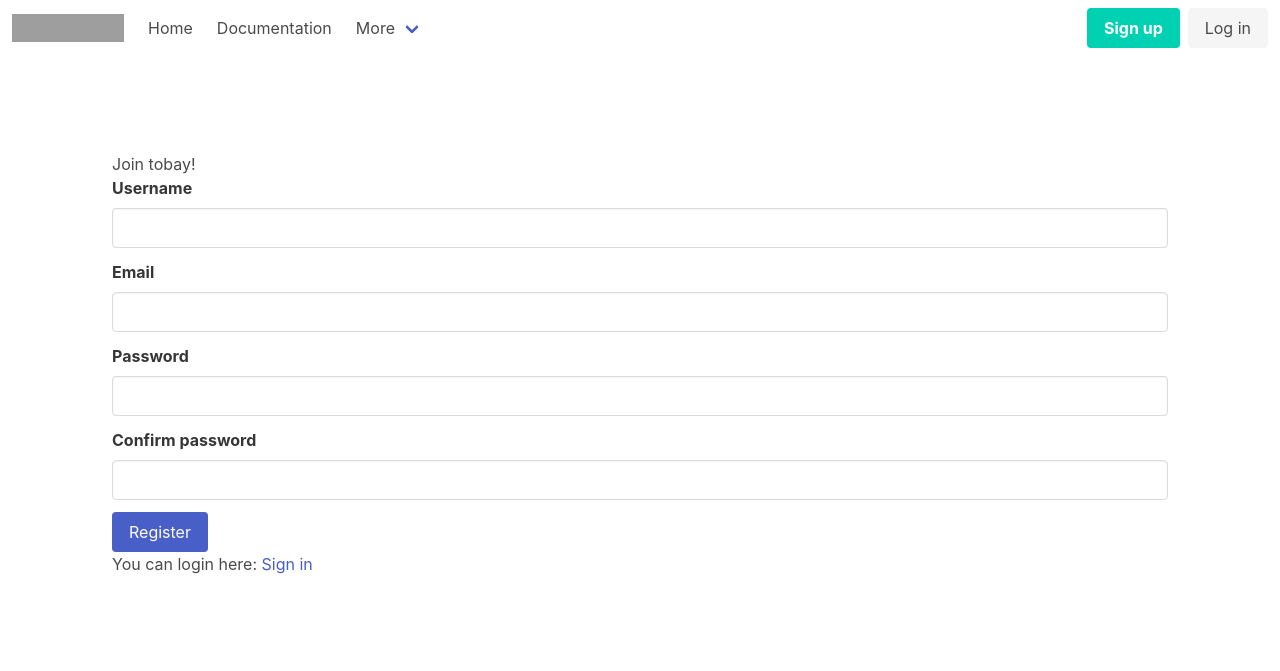
After one commit to sakonn/location-app, a Flask app: page /register in a window 1280 px wide. The commit adds this page. Shown: the top 671 px of the page. Run offline with Flask 2, Linux system fonts and the light colour scheme; grey boxes are pictures that could not be loaded.

Commit message:
Create login and register form

```diff
--- /dev/null
+++ b/backend/app.py
@@ -0,0 +1,54 @@
+from flask import Flask, render_template, url_for, flash, redirect
+from forms import RegistrationForm, LoginForm
+
+app = Flask(__name__)
+app.config['SECRET_KEY'] = '1bf5e2ce1bd28700fd2cfb4d013e8cc2'
+
+data = [
+   {
+      'author': 'Author 1',
+      'title': 'Title 1',
+      'content': 'Content 1'
+   },
+   {
+      'author': 'Author 2',
+      'title': 'Title 2',
+      'content': 'Content 2'
+   },
+   {
+      'author': 'Author 3',
+      'title': 'Title 3',
+      'content': 'Content 3'
+   }
+]
+
+
+@app.route("/")
+def index():
+   return render_template('home.html', data=data)
+
+@app.route("/about")
+def about():
+   return "<h1>Hello World about</h1>"
+
+@app.route("/register", methods=['GET', 'POST'])
+def register():
+   form = RegistrationForm()
+   if form.validate_on_submit():
+      flash(f'Account created for {form.username.data}!', 'success')
+      return redirect(url_for('index'))
+   return render_template('register.html', title='Register', form=form)
+
+@app.route("/login", methods=['GET', 'POST'])
+def login():
+   form = LoginForm()
+   if form.validate_on_submit():
+      if form.email.data == 'admin@blog.com' and form.password.data == 'password':
+         flash(f'You have been loggen in!', 'success')
+         return redirect(url_for('index'))
+      else:
+         flash(f'Login unsuccessfull !', 'danger')
+   return render_template('login.html', title='Log in', form=form)
+
+if __name__ == '__main__':
+  app.run(debug=True, port=5000)
--- /dev/null
+++ b/backend/forms.py
@@ -0,0 +1,21 @@
+from flask_wtf import FlaskForm
+from wtforms import StringField, PasswordField, SubmitField, BooleanField
+from wtforms.validators import DataRequired, Length, Email, EqualTo
+
+class RegistrationForm(FlaskForm):
+  username = StringField('Username', validators=[DataRequired(), Length(min=2, max=30)])
+
+  email = StringField('Email', validators=[DataRequired(), Email()])
+
+  password = PasswordField('Password', validators=[DataRequired()])
+  confimPassword = PasswordField('Confirm password', validators=[DataRequired(), EqualTo('password')])
+
+  submit = SubmitField('Register')
+
+class LoginForm(FlaskForm):
+  email = StringField('Email', validators=[DataRequired(), Email()])
+
+  password = PasswordField('Password', validators=[DataRequired()])
+  remember = BooleanField('Remember me')
+
+  submit = SubmitField('Log in')
--- a/backend/requirements.txt
+++ b/backend/requirements.txt
@@ -1,2 +1,5 @@
 Flask==2.0.2
 mysql-connector==2.2.9
+flask_wtf
+wtforms
+email_validator
--- a/backend/templates/layout.html
+++ b/backend/templates/layout.html
@@ -14,8 +14,26 @@
 </head>
 <body>
 
+  {% include 'navbar.html' %}
+
+<section class="section pt-6">
+  <div class="container">
+    {% with messages = get_flashed_messages(with_categories=true) %}
+    {% if messages %}
+      {% for category, message in messages %}
+        <div class="notification is-{{ category }}">
+          <button class="delete"></button>
+          {{ message }}
+        </div>
+      {% endfor %}
+    {% endif %}
+  {% endwith%}
+
   {% block content%}
   {% endblock %}
+  </div>
+</section>
+
 
 </body>
 </html>
--- /dev/null
+++ b/backend/templates/navbar.html
@@ -0,0 +1,60 @@
+<nav class="navbar" role="navigation" aria-label="main navigation">
+  <div class="navbar-brand">
+    <a class="navbar-item" href="{{ url_for('index')}}">
+      <img src="https://bulma.io/images/bulma-logo.png" width="112" height="28">
+    </a>
+
+    <a role="button" class="navbar-burger" aria-label="menu" aria-expanded="false" data-target="navbarBasicExample">
+      <span aria-hidden="true"></span>
+      <span aria-hidden="true"></span>
+      <span aria-hidden="true"></span>
+    </a>
+  </div>
+
+  <div id="navbarBasicExample" class="navbar-menu">
+    <div class="navbar-start">
+      <a class="navbar-item">
+        Home
+      </a>
+
+      <a class="navbar-item">
+        Documentation
+      </a>
+
+      <div class="navbar-item has-dropdown is-hoverable">
+        <a class="navbar-link">
+          More
+        </a>
+
+        <div class="navbar-dropdown">
+          <a class="navbar-item">
+            About
+          </a>
+          <a class="navbar-item">
+            Jobs
+          </a>
+          <a class="navbar-item">
+            Contact
+          </a>
+          <hr class="navbar-divider">
+          <a class="navbar-item">
+            Report an issue
+          </a>
+        </div>
+      </div>
+    </div>
+
+    <div class="navbar-end">
+      <div class="navbar-item">
+        <div class="buttons">
+          <a class="button is-primary" href="{{ url_for('register')}}">
+            <strong>Sign up</strong>
+          </a>
+          <a class="button is-light" href="{{ url_for('login')}}">
+            Log in
+          </a>
+        </div>
+      </div>
+    </div>
+  </div>
+</nav>
--- /dev/null
+++ b/backend/templates/register.html
@@ -0,0 +1,108 @@
+{% extends "layout.html" %}
+
+{% block content %}
+
+<section class="section">
+  <div class="container">
+    <form method="POST" action="">
+      {{ form.hidden_tag() }}
+      <fieldset class="form">
+        <legend>Join tobay!</legend>
+        <div class="field">
+          {{ form.username.label(class='label') }}
+
+
+          {% if form.username.errors %}
+            <div class="control has-icons-right">
+              {{ form.username(class='input is-danger') }}
+              <span class="icon is-small is-right">
+                <i class="fas fa-exclamation-triangle"></i>
+              </span>
+            </div>
+            {% for error in form.username.errors %}
+              <p class="help is-danger">{{ error }}</p>
+            {% endfor %}
+          {% else %}
+            <div class="control">
+              {{ form.username(class='input') }}
+            </div>
+          {% endif %}
+        </div>
+        <div class="field">
+          {{ form.email.label(class='label') }}
+
+          {% if form.email.errors %}
+            <div class="control has-icons-right">
+              {{ form.email(class='input is-danger') }}
+              <span class="icon is-small is-right">
+                <i class="fas fa-exclamation-triangle"></i>
+              </span>
+            </div>
+            {% for error in form.email.errors %}
+              <p class="help is-danger">{{ error }}</p>
+            {% endfor %}
+          {% else %}
+            <div class="control">
+              {{ form.email(class='input') }}
+            </div>
+          {% endif %}
+
+        </div>
+        <div class="field">
+          {{ form.password.label(class='label') }}
+
+          {% if form.password.errors %}
+            <div class="control has-icons-right">
+              {{ form.password(class='input is-danger') }}
+              <span class="icon is-small is-right">
+                <i class="fas fa-exclamation-triangle"></i>
+              </span>
+            </div>
+            {% for error in form.password.errors %}
+              <p class="help is-danger">{{ error }}</p>
+            {% endfor %}
+          {% else %}
+            <div class="control">
+              {{ form.password(class='input') }}
+            </div>
+          {% endif %}
+
+        </div>
+        <div class="field">
+          {{ form.confimPassword.label(class='label') }}
+
+          {% if form.confimPassword.errors %}
+            <div class="control has-icons-right">
+              {{ form.confimPassword(class='input is-danger') }}
+              <span class="icon is-small is-right">
+                <i class="fas fa-exclamation-triangle"></i>
+              </span>
+            </div>
+            {% for error in form.confimPassword.errors %}
+              <p class="help is-danger">{{ error }}</p>
+            {% endfor %}
+          {% else %}
+            <div class="control">
+              {{ form.confimPassword(class='input') }}
+            </div>
+          {% endif %}
+
+        </div>
+
+        <div class="field is-grouped">
+          <div class="control">
+            {{ form.submit(class="button is-link") }}
+          </div>
+        </div>
+
+
+      </fieldset>
+    </form>
+
+    <div class="content">
+      You can login here: <a href="{{ url_for('login') }}">Sign in</a>
+    </div>
+  </div>
+</section>
+
+{% endblock content %}
```
Also changed, not shown: backend/hello.py (deleted, +0 -86 lines), backend/templates/login.html (added, +87 -0 lines), 1 other file.
